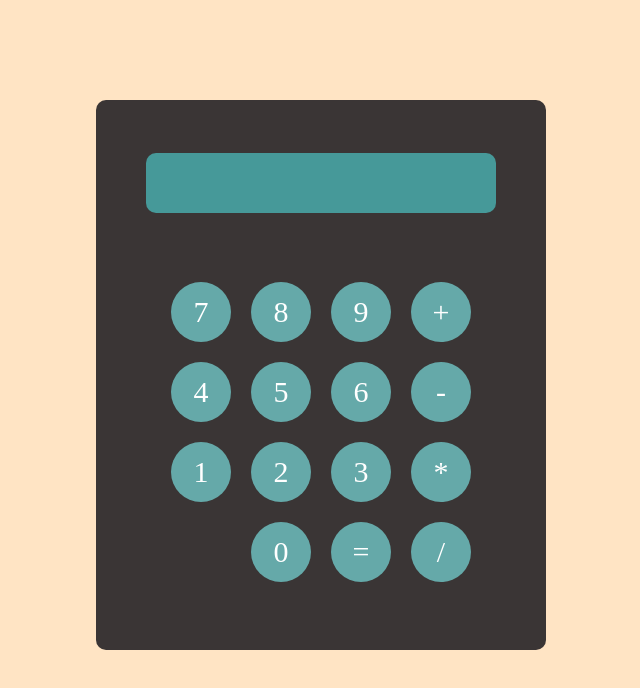
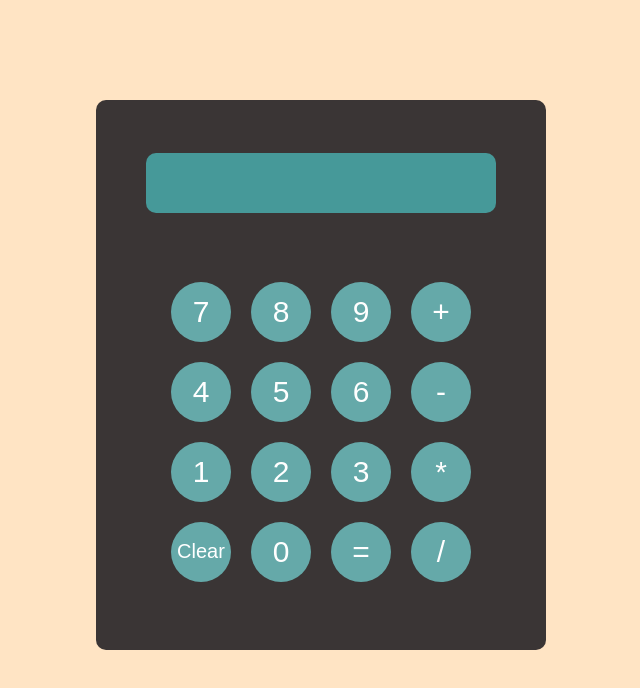
Before and after one commit to RameelHaroon/Calculator, a plain HTML site: page index.html in a window 1280 px wide. Shown: the whole page, without its empty margins (319-959 px from the left). Drawn offline with Linux system fonts and the light colour scheme.

Commit message:
Added functionality to the key and added a functional display along with a clear key

```diff
--- a/css/style.css
+++ b/css/style.css
@@ -1,9 +1,10 @@
-*{
-    padding: 0px;
-    margin: 0px;
+* {
+  padding: 0;
+  margin: 0;
+  box-sizing: border-box;
 }
 
-body{
+body {
   background-color: bisque;
   display: flex;
   justify-content: center;
@@ -11,7 +12,7 @@ body{
   margin-top: 100px;
 }
 
-.calculator-body{
+.calculator-body {
   width: 450px;
   height: 550px;
   background-color: rgb(58, 53, 53);
@@ -21,14 +22,21 @@ body{
   flex-direction: column;
   justify-content: space-evenly;
   align-items: center;
-
 }
 
-.display{
+.display {
   width: 350px;
   height: 60px;
+  padding: 0 10px;
   background-color: rgb(70, 153, 153);
   border-radius: 10px;
+
+  font-size: 30px;
+  color: white;
+
+  display: flex;
+  justify-content: flex-end;
+  align-items: center;
 }
 
 .keypad {
@@ -54,10 +62,82 @@ body{
   border-radius: 50%;
   background-color: rgb(101, 169, 169);
   color: white;
+  border: none;
+  cursor: pointer;
 
   display: flex;
   justify-content: center;
   align-items: center;
+
+  /* Reset native button styles */
+  appearance: none;
+  -webkit-appearance: none;
+  outline: none;
+}
+
+.key {
+  font-size: 30px;
+  width: 60px;
+  height: 60px;
+  border-radius: 50%;
+  background-color: rgb(101, 169, 169);
+  color: white;
+  border: none;
+  cursor: pointer;
+
+  display: flex;
+  justify-content: center;
+  align-items: center;
+
+  /* Reset native button styles */
+  appearance: none;
+  -webkit-appearance: none;
+  outline: none;
+}
+
+.key-equal {
+  font-size: 30px;
+  width: 60px;
+  height: 60px;
+  border-radius: 50%;
+  background-color: rgb(101, 169, 169);
+  color: white;
+  border: none;
+  cursor: pointer;
+
+  display: flex;
+  justify-content: center;
+  align-items: center;
+
+  /* Reset native button styles */
+  appearance: none;
+  -webkit-appearance: none;
+  outline: none;
+}
+
+.key-clear {
+  font-size: 20px;
+  width: 60px;
+  height: 60px;
+  border-radius: 50%;
+  background-color: rgb(101, 169, 169);
+  color: white;
+  border: none;
+  cursor: pointer;
+
+  display: flex;
+  justify-content: center;
+  align-items: center;
+
+  /* Reset native button styles */
+  appearance: none;
+  -webkit-appearance: none;
+  outline: none;
+}
+
+.key:active {
+  background-color: rgb(80, 140, 140);
+  transform: scale(0.95);
 }
 
 .key.empty {
--- a/index.html
+++ b/index.html
@@ -11,31 +11,30 @@
       <div class="display"></div>
       <div class="keypad">
         <div class="key-rows">
-          <div class="key">7</div>
-          <div class="key">8</div>
-          <div class="key">9</div>
-          <div class="key">+</div>
+          <button class="key" data-choice="7">7</button>
+          <button class="key" data-choice="8">8</button>
+          <button class="key" data-choice="9">9</button>
+          <button class="key" data-choice="+">+</button>
         </div>
         <div class="key-rows">
-          <div class="key">4</div>
-          <div class="key">5</div>
-          <div class="key">6</div>
-          <div class="key">-</div>
+          <button class="key" data-choice="4">4</button>
+          <button class="key" data-choice="5">5</button>
+          <button class="key" data-choice="6">6</button>
+          <button class="key" data-choice="-">-</button>
         </div>
         <div class="key-rows">
-          <div class="key">1</div>
-          <div class="key">2</div>
-          <div class="key">3</div>
-          <div class="key">*</div>
+          <button class="key" data-choice="1">1</button>
+          <button class="key" data-choice="2">2</button>
+          <button class="key" data-choice="3">3</button>
+          <button class="key" data-choice="*">*</button>
         </div>
         <div class="key-rows">
-          <div class="key empty"></div>
-          <div class="key">0</div>
-          <div class="key">=</div>
-          <div class="key">/</div>
+          <button class="key-clear">Clear</button>
+          <button class="key" data-choice="0">0</button>
+          <button class="key-equal" data-choice="=">=</button>
+          <button class="key" data-choice="/">/</button>
         </div>
       </div>
-    </div>
     <script src="js/javascript.js"></script>
   </body>
 </html>
--- a/js/javascript.js
+++ b/js/javascript.js
@@ -1,3 +1,15 @@
+const keyNode = document.querySelectorAll(".key");
+const displayValue = document.querySelector(".display");
+const clearBtn = document.querySelector(".key-clear");
+Array.from(keyNode).forEach((node) => {
+    node.addEventListener("click", () => {
+        const nodeValue = node.getAttribute('data-choice');
+        displayValue.innerHTML += " " + nodeValue;
+    });
+});
+
+clearBtn.addEventListener("click", () =>  displayValue.innerHTML = "");
+
 function add(a, b){
     return a + b;
 }
```
Lines whose indentation alone changed are shown as unchanged.
